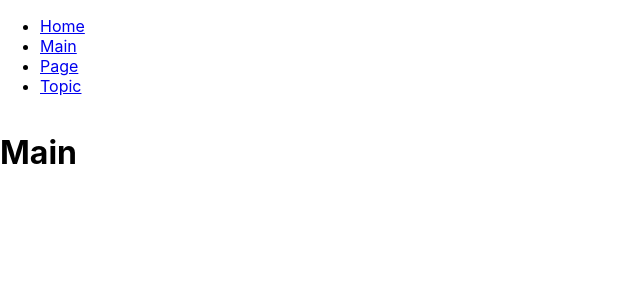
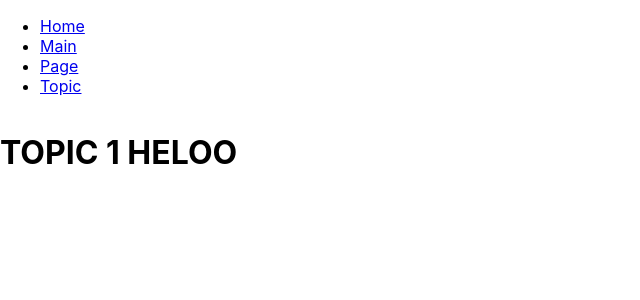
Before and after one commit to GreedoRen/React-Component, a React (Create React App) app: page /topic in a window 1280 px wide. Shown: the top 300 px of the page, without its empty margins (0-640 px from the left). Built offline with nearby package versions, Linux system fonts and the light colour scheme.

Commit message:
Fix all routers

```diff
--- a/src/App.js
+++ b/src/App.js
@@ -4,7 +4,7 @@ import Navigation from './components/Navigation/Navigation';
 import Main from './components/Main/Main';
 import Page from './components/Page/Page';
 import Topic from './components/Topic/Topic';
-import Home from './components/Home/Home';
+import home from './components/Home/Home';
 import './App.css';
 
 class App extends Component {
@@ -14,7 +14,7 @@ class App extends Component {
 				<Navigation />
 				<div className='App'>
 					<Switch>
-						<Route exact path='/' component={Home} />
+						<Route exact path='/' component={home} />
 						<Route exact path='/main' component={Main} />
 						<Route exact path='/page' component={Page} />
 						<Route exact path='/topic' component={Topic} />
--- a/src/components/Home/Home.jsx
+++ b/src/components/Home/Home.jsx
@@ -1,5 +1,9 @@
-import React from 'react';
+import React, { Component } from 'react';
 
-const Home = <h1>Home Page</h1>;
+class Home extends Component {
+	render() {
+		return <h1>Home Page</h1>;
+	}
+}
 
 export default Home;
--- a/src/components/Page/Page.jsx
+++ b/src/components/Page/Page.jsx
@@ -1,11 +1,10 @@
 import React, { Component } from 'react';
-
 
 class Page extends Component {
 	render() {
 		return (
 			<div>
-				<h1>Main</h1>
+				<h1>Page1 HELLO</h1>
 			</div>
 		);
 	}
--- a/src/components/Topic/Topic.jsx
+++ b/src/components/Topic/Topic.jsx
@@ -1,11 +1,10 @@
 import React, { Component } from 'react';
-
 
 class Topic extends Component {
 	render() {
 		return (
 			<div>
-				<h1>Main</h1>
+				<h1>TOPIC 1 HELOO</h1>
 			</div>
 		);
 	}
--- a/src/index.js
+++ b/src/index.js
@@ -1,12 +1,7 @@
 import React from 'react';
 import ReactDOM from 'react-dom';
-import { BrowserRouter } from 'react-router-dom';
+
 import './index.css';
 import App from './App';
 
-ReactDOM.render(
-	<BrowserRouter>
-		<App />
-	</BrowserRouter>,
-	document.getElementById('root')
-);
+ReactDOM.render(<App />, document.getElementById('root'));
```
